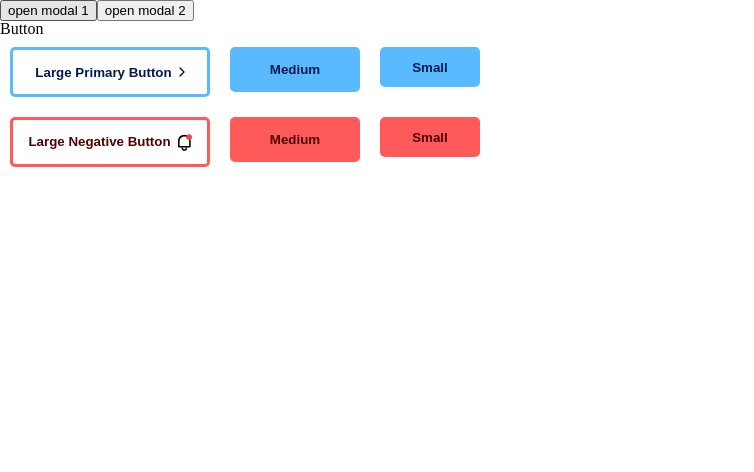
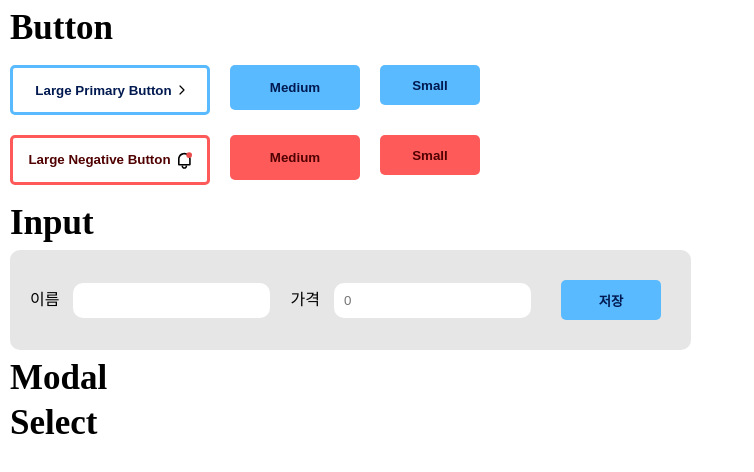
Before and after one commit to oiooeo/level-3, a React (Create React App) app: page / in a window 1280 px wide. Shown: the top 472 px of the page, without its empty margins (0-754 px from the left). Built offline with nearby package versions, Linux system fonts and the light colour scheme.

Commit message:
Feat: input 기능 완성

```diff
--- a/src/App.jsx
+++ b/src/App.jsx
@@ -1,14 +1,24 @@
 import "./App.css";
+import styled from "styled-components";
 import FeatureButton from "./components/button/FeatureButton";
+import FeatureInput from "./components/input/FeatureInput";
 
 function App() {
   return (
     <div>
-      <button>open modal 1</button>
-      <button>open modal 2</button>
-      <FeatureButton></FeatureButton>
+      <H1>Button</H1>
+      <FeatureButton />
+      <H1>Input</H1>
+      <FeatureInput />
+      <H1>Modal</H1>
+      <H1>Select</H1>
     </div>
   );
 }
 
+const H1 = styled.h1`
+  font-size: 35px;
+  font-weight: 700;
+  margin: 10px;
+`;
 export default App;
--- a/src/components/button/FeatureButton.jsx
+++ b/src/components/button/FeatureButton.jsx
@@ -5,9 +5,7 @@
 
 function FeatureButton() {
   return (
-    <div>
-      <h1>Button</h1>
-
+    <>
       <Buttons>
         <PrimaryButton
           size="large"
@@ -37,7 +35,7 @@
         <NegativeButton size="medium">Medium</NegativeButton>
         <NegativeButton size="small">Small</NegativeButton>
       </Buttons>
-    </div>
+    </>
   );
 }
 
--- a/src/components/button/StyledButton.jsx
+++ b/src/components/button/StyledButton.jsx
@@ -2,13 +2,13 @@
 import styled, { css } from "styled-components";
 
 // Primary Button Style
-export const PrimaryButton = ({ children, ...restProps }) => {
-  return <Primary {...restProps}>{children}</Primary>;
+export const PrimaryButton = ({ children, ...props }) => {
+  return <Primary {...props}>{children}</Primary>;
 };
 
 // Primary Button Style
-export const NegativeButton = ({ children, ...restProps }) => {
-  return <Negative {...restProps}>{children}</Negative>;
+export const NegativeButton = ({ children, ...props }) => {
+  return <Negative {...props}>{children}</Negative>;
 };
 
 const Normal = styled.button`
@@ -91,3 +91,6 @@
     }
   }}
 `;
+
+const Buttons = { PrimaryButton, NegativeButton };
+export default Buttons;
--- /dev/null
+++ b/src/components/input/FeatureInput.jsx
@@ -0,0 +1,87 @@
+import React, { useState } from "react";
+import { useDispatch } from "react-redux";
+import styled from "styled-components";
+import { addInput } from "../../redux/modules/input";
+import Buttons from "../button/StyledButton";
+
+const FeatureInput = () => {
+  const [tag, setTag] = useState({
+    name: "",
+    price: "",
+  });
+
+  const dispatch = useDispatch();
+
+  const setValue = (event) => {
+    event.target.value = event.target.value
+      .split(",")
+      .reduce((curr, acc) => curr + acc, "");
+    const { name, value } = event.target;
+    setTag({ ...tag, [name]: value });
+  };
+
+  const clickAddButtonHandler = (event) => {
+    event.preventDefault();
+    dispatch(
+      addInput({
+        ...tag,
+      })
+    );
+    window.alert(`{name: ${tag.name}, price: ${tag.price}}`);
+  };
+
+  const inputPriceFormat = (str) => {
+    const comma = (str) => {
+      str = String(str);
+      return str.replace(/(\d)(?=(?:\d{3})+(?!\d))/g, "$1,");
+    };
+    const unComma = (str) => {
+      str = String(str);
+      return str.replace(/[^\d]+/g, "");
+    };
+    return comma(unComma(str));
+  };
+
+  return (
+    <Form onSubmit={clickAddButtonHandler}>
+      <InputGroup>
+        <b>이름</b> &nbsp;
+        <Input name="name" value={tag.name} onChange={setValue} required />
+        <b>가격</b> &nbsp;
+        <Input
+          name="price"
+          value={inputPriceFormat(tag.price)}
+          onChange={setValue}
+          placeholder="0"
+          required
+        />
+      </InputGroup>
+      <Buttons.PrimaryButton>저장</Buttons.PrimaryButton>
+    </Form>
+  );
+};
+
+const Form = styled.form`
+  align-items: center;
+  display: flex;
+  background-color: #e6e6e6;
+  border-radius: 10px;
+  padding: 20px;
+  margin-left: 10px;
+  width: fit-content;
+`;
+
+const InputGroup = styled.div`
+  align-items: center;
+  display: flex;
+`;
+
+const Input = styled.input`
+  border: none;
+  border-radius: 10px;
+  padding: 10px 10px;
+  margin-right: 20px;
+  margin-left: 10px;
+`;
+
+export default FeatureInput;
--- a/src/redux/config/configStore.js
+++ b/src/redux/config/configStore.js
@@ -1,8 +1,10 @@
 import { createStore } from "redux";
 import { combineReducers } from "redux";
 import modal from "../modules/modal";
+import input from "../modules/input";
 
 const rootReducer = combineReducers({
+  input,
   modal,
 });
 const store = createStore(rootReducer);
--- /dev/null
+++ b/src/redux/modules/input.js
@@ -0,0 +1,23 @@
+const ADD_INPUT = "ADD_INPUT";
+
+export const addInput = (payload) => {
+  return { type: ADD_INPUT, payload };
+};
+
+const initialState = {
+  tags: [],
+};
+
+const input = (state = initialState, action) => {
+  switch (action.type) {
+    case ADD_INPUT:
+      return {
+        ...state,
+        tags: [...state.tags, action.payload],
+      };
+    default:
+      return state;
+  }
+};
+
+export default input;
```
